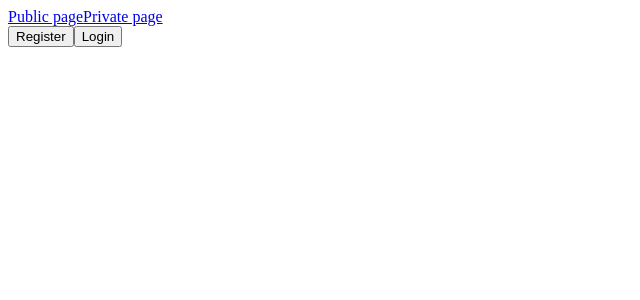
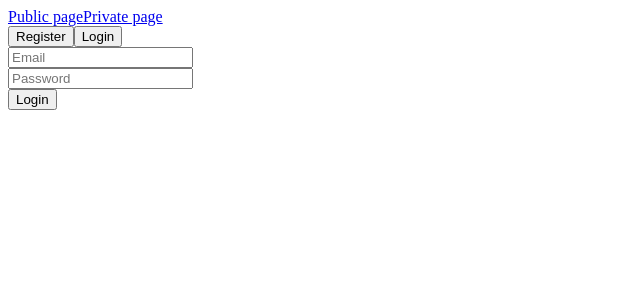
Before and after one commit to nhatvinh43/vue-auth-client, a Vue app: page /login in a window 1280 px wide. Shown: the top 300 px of the page, without its empty margins (0-640 px from the left). Built offline with nearby package versions, Linux system fonts and the light colour scheme.

Commit message:
Add Login component and its store logic
This component includes a form which receive email and password from
user, then login.

```diff
--- a/src/App.vue
+++ b/src/App.vue
@@ -6,7 +6,7 @@
 </template>
 
 <script>
-import { Header } from "@components/";
+import Header from "@components/Header";
 
 export default {
   name: "App",
--- /dev/null
+++ b/src/components/Login.vue
@@ -0,0 +1,40 @@
+<template>
+  <form @submit.prevent="handleSubmit" action="#">
+    <div>
+      <input id="login-email" v-model="email" placeholder="Email" />
+    </div>
+
+    <div>
+      <input
+        id="login-password"
+        v-model="password"
+        placeholder="Password"
+        type="password"
+      />
+    </div>
+
+    <button type="submit">Login</button>
+  </form>
+</template>
+
+<script>
+export default {
+  name: "Login",
+  data() {
+    return {
+      email: "",
+      password: ""
+    };
+  },
+  methods: {
+    handleSubmit: function() {
+      this.$store.dispatch("loginAsync", {
+        email: this.email,
+        password: this.password
+      });
+    }
+  }
+};
+</script>
+
+<style></style>
--- a/src/components/index.js
+++ /dev/null
@@ -1,3 +0,0 @@
-import Header from "@components/Header.vue";
-
-export { Header };
--- a/src/router/index.js
+++ b/src/router/index.js
@@ -1,23 +1,14 @@
 import Vue from "vue";
 import VueRouter from "vue-router";
-import Home from "../views/Home.vue";
+import Login from "@components/Login";
 
 Vue.use(VueRouter);
 
 const routes = [
   {
-    path: "/",
-    name: "Home",
-    component: Home
-  },
-  {
-    path: "/about",
-    name: "About",
-    // route level code-splitting
-    // this generates a separate chunk (about.[hash].js) for this route
-    // which is lazy-loaded when the route is visited.
-    component: () =>
-      import(/* webpackChunkName: "about" */ "../views/About.vue")
+    path: "/login",
+    name: "login",
+    component: Login
   }
 ];
 
--- /dev/null
+++ b/src/store/LoginStore.js
@@ -0,0 +1,18 @@
+import { makeRequest } from "@app/utils";
+
+const LoginStore = {
+  actions: {
+    loginAsync: async ({ commit }, payload) => {
+      const result = await makeRequest("/account/login", "post", {
+        email: payload.email,
+        password: payload.password
+      });
+      if (result.status === 200) {
+        commit("setToken", { token: result.data });
+        commit("login");
+      }
+    }
+  }
+};
+
+export default LoginStore;
--- a/src/store/index.js
+++ b/src/store/index.js
@@ -1,5 +1,6 @@
 import Vue from "vue";
 import Vuex from "vuex";
+import LoginStore from "./LoginStore";
 
 Vue.use(Vuex);
 
@@ -7,5 +8,5 @@ export default new Vuex.Store({
   state: {},
   mutations: {},
   actions: {},
-  modules: {}
+  modules: { LoginStore }
 });
--- a/src/utils/index.js
+++ /dev/null
@@ -1 +0,0 @@
-export * from "./NetworkUtils";
--- a/vue.config.js
+++ b/vue.config.js
@@ -3,10 +3,10 @@ module.exports = {
   configureWebpack: {
     resolve: {
       alias: {
+        "@app": path.resolve(__dirname, "src/"),
         "@components": path.resolve(__dirname, "src/components"),
         "@router": path.resolve(__dirname, "src/router"),
         "@store": path.resolve(__dirname, "src/store"),
-        "@utils": path.resolve(__dirname, "src/utils"),
         "@shared-components": path.resolve(__dirname, "src/shared-components"),
         "@assets": path.resolve(__dirname, "src/assets")
       }
```
Also changed, not shown: jsconfig.json (added, +31 -0 lines), src/utils.js (renamed from src/utils/NetworkUtils.js).
